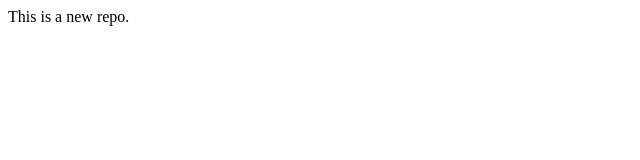
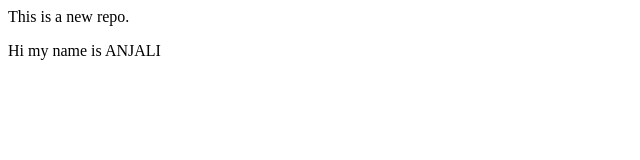
Before and after one commit to Anjali-Rawat16/localrepo, a plain HTML site: page index.html in a window 1280 px wide. Shown: the whole page, without its empty margins (0-640 px from the left). Drawn offline with Linux system fonts and the light colour scheme.

Commit message:
New feature added

```diff
--- a/index.html
+++ b/index.html
@@ -1 +1,2 @@
 <p>This is a new repo.</p>
+<p>Hi my name is ANJALI</p>
```
